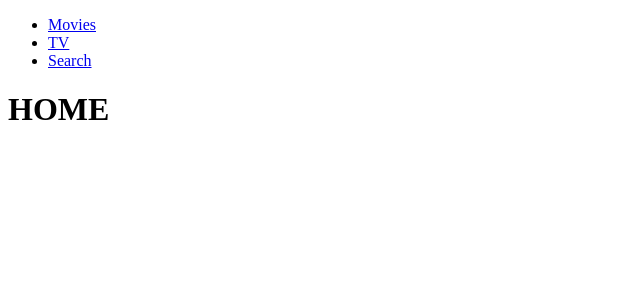
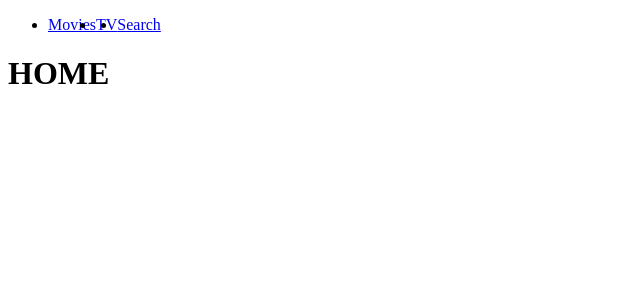
Before and after one commit to yg-cho/netflix2020, a React (Create React App) app: page /#/ in a window 1280 px wide. Shown: the top 300 px of the page, without its empty margins (0-640 px from the left). Built offline with nearby package versions, Linux system fonts and the light colour scheme.

Commit message:
Header css #1

```diff
--- a/src/Components/Header.js
+++ b/src/Components/Header.js
@@ -3,18 +3,33 @@ import {Link} from "react-router-dom";
 import styled from "styled-components";
 
 
+const Header = styled.header``;
+
+const List = styled.ul`
+    display: flex;
+    &:hover {
+        background-color: blue;
+    }
+`;
+
+const Item = styled.li``;
+
+const SLink = styled(Link)``;
+
+
+
 export default () => (
-    <header>
-        <ul>
-            <li>
-                <Link to="/">Movies</Link>
-            </li>
-            <li>
-                <Link to="/tv">TV</Link>
-            </li>
-            <li>
-                <Link to="/search">Search</Link>
-            </li>
-        </ul>
-    </header>
+    <Header>
+        <List>
+            <Item>
+                <SLink to="/">Movies</SLink>
+            </Item>
+            <Item>
+                <SLink to="/tv">TV</SLink>
+            </Item>
+            <Item>
+                <SLink to="/search">Search</SLink>
+            </Item>
+        </List>
+    </Header>
 );
```
